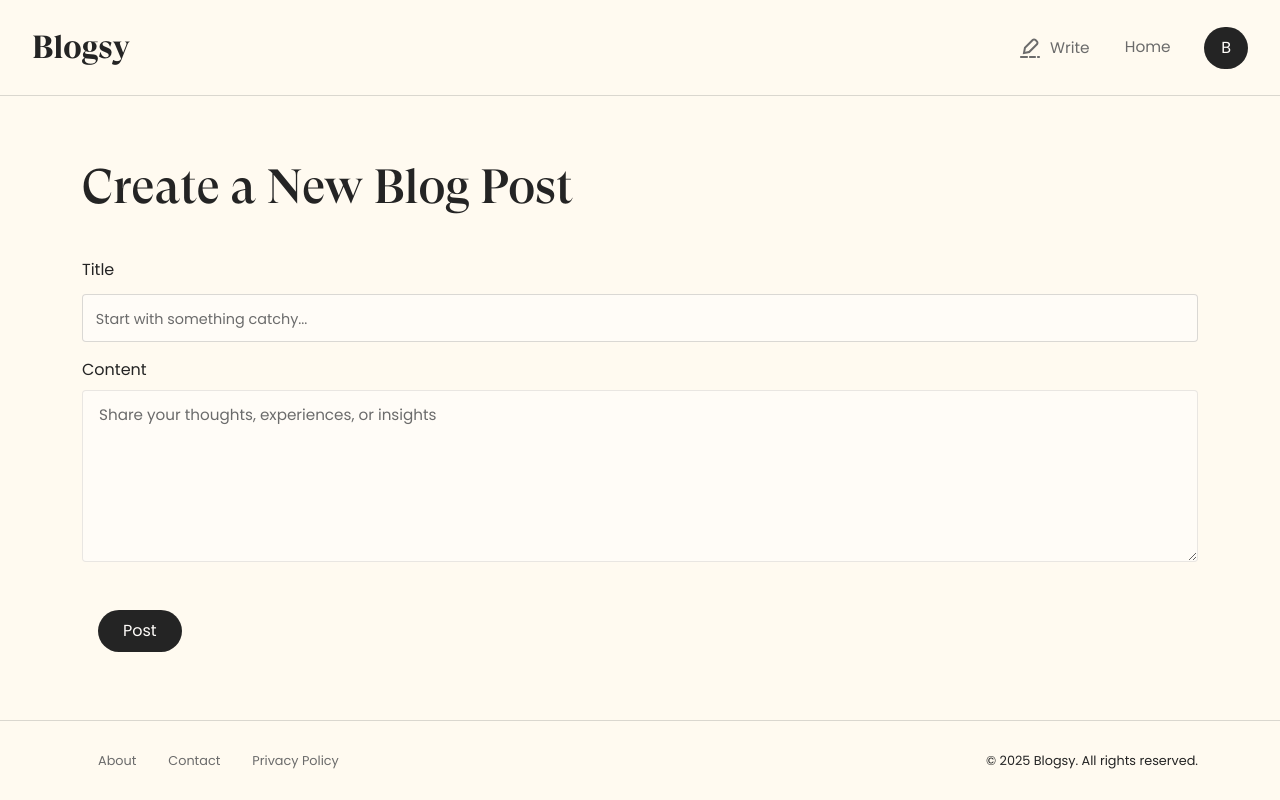
After one commit to Bishoy-Morgan/Blogsy, a Flask app: page /write in a window 1280 px wide. The commit adds this page. Run offline with Flask 3, Linux system fonts and the light colour scheme; a user stored in the database is signed in.

Commit message:
home and blogs

```diff
--- a/website/static/css/styles.css
+++ b/website/static/css/styles.css
@@ -31,15 +31,14 @@
 
 :root {
     --primary-color: #242424;
+    --white-color: #fffdfa;
+    --black-color: #080808;
+    --floral-color: #fffaf0;
     --gray-color: #6b6b6b;
-    --white-color: #fffdfa;
-    /* --white-color: #f5f5f5; */
-    --floral-color: #fffaf0;
-    /* --secondary-color: #6c757d; */
+    --paleWhite-color: #fffdfabf;
     --success-color: #28a745;
     --danger-color: #e36e79;
     --warning-color: #ffc107;
-    /* --info-color: #17a2b8; */
 }
 
 body {
@@ -159,7 +158,7 @@ body nav {
 
 input {
     background-color: whitesmoke;
-    opacity: 0.5;
+    opacity: 0.75;
     padding: 0 0.8rem;
     border: 0px solid transparent;
     border-radius: .25rem;
@@ -167,9 +166,45 @@ input {
     min-width: 20rem;
     margin-top: 0.3rem;
     outline-color: var(--primary-color);
+    color: var(--primary-color);
     &::placeholder {
         color: var(--gray-color);
         font-size: .9rem;
+    }
+}
+
+.post-form div input {
+    background-color: var(--paleWhite-color);
+    opacity: 1;
+    border: 1px solid rgba(107, 107, 107, 0.25);
+    outline: none;
+    color: var(--black-color);
+    &:focus {
+        background-color: white;
+        box-shadow: 0 8px 32px rgba(36,36,36,0.25);
+    }
+}
+
+textarea {
+    background-color: var(--paleWhite-color);
+    padding: 0.8rem 1rem;
+    border: 1px solid rgba(107, 107, 107, 0.15);
+    border-radius: .25rem;
+    min-height: 120px;
+    min-width: 100%;
+    max-width: 100%;
+    font-size: 1rem;
+    color: var(--primary-color);
+    resize: vertical;
+    outline: none;
+
+    &::placeholder {
+        color: var(--gray-color);
+        font-size: .95rem;
+    }
+    &:focus {
+        background-color: white;
+        box-shadow: 0 8px 32px rgba(36,36,36,0.15);
     }
 }
 
--- a/website/templates/base.html
+++ b/website/templates/base.html
@@ -43,7 +43,7 @@
                             alt="write and pencile"
                             class="write-img"
                             />
-                            <a class="nav-item nav-link " style="margin-left: 0px;" id="home" href="/">Write</a>
+                            <a class="nav-item nav-link " style="margin-left: 0px;" id="home" href="/write">Write</a>
                         </div>
                         <a class="nav-item nav-link" id="home" href="/home">Home</a>
                             <button id="profileBtn" class="position-relative button-style">
--- /dev/null
+++ b/website/templates/write.html
@@ -0,0 +1,32 @@
+{% extends 'base.html' %}
+{% block title %}
+    Create a blog
+{% endblock %}
+{% block content %}
+    <div class="container">
+        <h2 class="mb-5">Create a New Blog Post</h2>
+        <form class="post-form" method="POST">
+            <div class="d-flex flex-column mb-3">
+                <label for="title" class="form-label">Title</label>
+                <input
+                type="text"
+                id="title"
+                name="title"
+                required
+                placeholder="Start with something catchy..."
+                >
+            </div>
+            <div class="d-flex flex-column mb-5">
+                <label for="content" class="form-label">Content</label>
+                <textarea
+                id="content"
+                name="content"
+                rows="6"
+                required
+                placeholder="Share your thoughts, experiences, or insights"
+                ></textarea>
+            </div>
+            <button type="submit" class="button-style ">Post</button>
+        </form>
+    </div>
+{% endblock %}
--- a/website/views.py
+++ b/website/views.py
@@ -1,5 +1,8 @@
-from flask import Blueprint, render_template
+from flask import Blueprint, render_template, request, flash, redirect, url_for
 from flask_login import login_required, current_user
+from . import db
+from .models import Blog
+from flask_login import current_user
 
 views = Blueprint('views', __name__)
 
@@ -10,4 +13,28 @@ def welcome():
 @views.route('/home')
 @login_required
 def home():
-    return render_template('home.html', user=current_user)
+    blogs = Blog.query.order_by(Blog.date_created.desc()).all()
+    return render_template('home.html', user=current_user, blogs=blogs)
+
+@views.route('/write', methods=['GET', 'POST'])
+@login_required
+def write():
+    if request.method == 'POST':
+        title = request.form.get('title')
+        content = request.form.get('content')
+
+        if len(title) < 5:
+            flash('Title must be greater than 5 characters.', category='error')
+        elif len(content) < 100:
+            flash('Content must be at least 100 characters.', category='error')
+        else:
+            new_blog = Blog(
+                title = title,
+                content = content,
+                author_id=current_user.id
+            )
+            db.session.add(new_blog)
+            db.session.commit()
+            flash('Post created successfully!', category='success')
+            return redirect(url_for('views.home'))
+    return render_template('write.html', user=current_user)
```
Also changed, not shown: website/auth.py (+7 -3 lines), website/templates/home.html (+18 -5 lines), instance/database.db.
